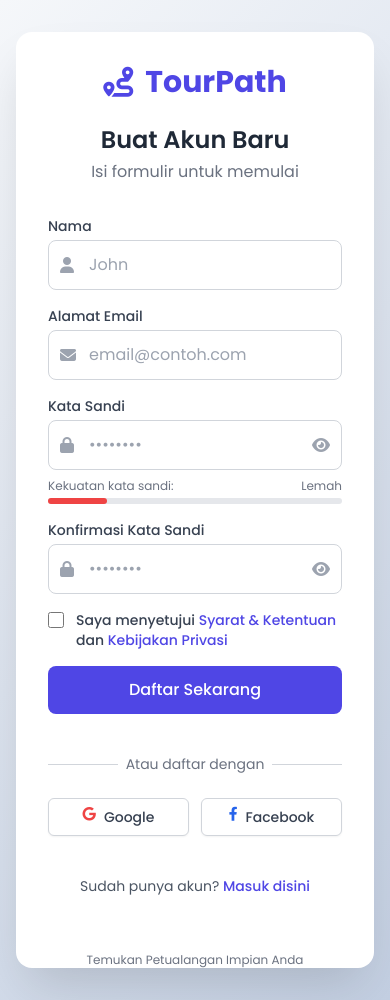
After one commit to rahmatsigma/TourPath, a Django app: template blog/templates/blog/registrasi.html in a window 390 px wide. The commit adds this page. Run offline with Django 5.2, Linux system fonts and the light colour scheme; the template is opened without the code that fills it, so the values that code supplies are empty; some libraries are stand-ins or nearby versions.

Commit message:
add registrasi

```diff
--- a/blog/templates/blog/login.html
+++ b/blog/templates/blog/login.html
@@ -133,7 +133,7 @@
         </div>
 
         <div class="mt-6 text-center text-xs text-gray-500">
-            Temukan Petualangan Impian Andaa
+            Temukan Petualangan Impian Anda
         </div>
     </div>
 
--- /dev/null
+++ b/blog/templates/blog/registrasi.html
@@ -0,0 +1,311 @@
+<!DOCTYPE html>
+<html lang="en">
+<head>
+    <meta charset="UTF-8">
+    <meta name="viewport" content="width=device-width, initial-scale=1.0">
+    <title>TourPath | Daftar Akun</title>
+    <script src="https://cdn.tailwindcss.com"></script>
+    <link rel="stylesheet" href="https://cdnjs.cloudflare.com/ajax/libs/font-awesome/6.4.0/css/all.min.css">
+    <style>
+        @import url('https://fonts.googleapis.com/css2?family=Poppins:wght@300;400;500;600;700&display=swap');
+
+        body {
+            font-family: 'Poppins', sans-serif;
+            background: linear-gradient(135deg, #f5f7fa 0%, #c3cfe2 100%);
+            min-height: 100vh;
+        }
+
+        .card-shadow {
+            box-shadow: 0 25px 50px -12px rgba(0, 0, 0, 0.15);
+        }
+
+        .input-focus:focus {
+            box-shadow: 0 0 0 3px rgba(99, 102, 241, 0.3);
+            border-color: rgba(99, 102, 241, 0.5);
+        }
+
+        .btn-hover:hover {
+            transform: translateY(-2px);
+            box-shadow: 0 10px 20px -5px rgba(99, 102, 241, 0.5);
+        }
+
+        .animate-float {
+            animation: float 6s ease-in-out infinite;
+        }
+
+        .animate-float-delay-1 {
+            animation: float 6s ease-in-out infinite 1s;
+        }
+
+        .animate-float-delay-2 {
+            animation: float 6s ease-in-out infinite 2s;
+        }
+
+        @keyframes float {
+            0% { transform: translateY(0px); }
+            50% { transform: translateY(-15px); }
+            100% { transform: translateY(0px); }
+        }
+
+        .password-strength {
+            height: 4px;
+            transition: all 0.3s ease;
+        }
+
+        .progress-bar {
+            transition: width 0.5s ease;
+        }
+    </style>
+</head>
+<body class="flex items-center justify-center p-4 py-8">
+    <div class="hidden md:block absolute top-10 left-10 w-32 h-32 rounded-full bg-indigo-200 opacity-70 animate-float"></div>
+    <div class="hidden md:block absolute bottom-20 right-20 w-40 h-40 rounded-full bg-purple-200 opacity-70 animate-float-delay-1"></div>
+    <div class="hidden md:block absolute top-1/3 right-1/4 w-24 h-24 rounded-full bg-blue-200 opacity-70 animate-float-delay-2"></div>
+    <div class="hidden md:block absolute bottom-1/4 left-1/4 w-20 h-20 rounded-full bg-pink-200 opacity-70 animate-float"></div>
+
+    <div class="w-full max-w-2xl z-10">
+        <div class="bg-white rounded-2xl overflow-hidden card-shadow">
+            <div class="md:flex">
+                <div class="hidden md:block md:w-1/2 bg-gradient-to-br from-indigo-500 to-purple-600 p-8 flex flex-col justify-center items-center text-white">
+                    <div class="mb-8 text-center">
+                        <i class="fas fa-passport text-6xl mb-4"></i>
+                        <h2 class="text-2xl font-bold mb-2">Mulai Petualangan Anda</h2>
+                        <p class="opacity-90">Buat akun untuk merencanakan perjalanan wisata yang dipersonalisasi khusus untuk Anda</p>
+                    </div>
+                    <img src="https://illustrations.popsy.co/amber/traveling.svg" alt="Travel illustration" class="w-64 h-64 object-contain">
+                    <div class="mt-8 text-sm opacity-80">
+                        Sudah punya akun? <a href="#" class="font-semibold underline hover:opacity-100">Masuk disini</a>
+                    </div>
+                </div>
+
+                <div class="w-full md:w-1/2 p-8">
+                    <div class="flex justify-center mb-6">
+                        <div class="flex items-center">
+                            <i class="fas fa-route text-indigo-600 text-3xl mr-3"></i>
+                            <h1 class="text-3xl font-bold text-indigo-600">TourPath</h1>
+                        </div>
+                    </div>
+
+                    <h2 class="text-2xl font-semibold text-gray-800 text-center mb-1">Buat Akun Baru</h2>
+                    <p class="text-gray-500 text-center mb-8">Isi formulir untuk memulai</p>
+
+                    <form id="registerForm" class="space-y-4">
+                        <div class="grid grid-cols-1 md:grid-cols-2 gap-4">
+                            <div>
+                                <label for="firstName" class="block text-sm font-medium text-gray-700 mb-1">Nama</label>
+                                <div class="relative">
+                                    <div class="absolute inset-y-0 left-0 pl-3 flex items-center pointer-events-none">
+                                        <i class="fas fa-user text-gray-400"></i>
+                                    </div>
+                                    <input type="text" id="firstName" name="firstName" required
+                                           class="pl-10 w-full px-4 py-3 rounded-lg border border-gray-300 focus:border-indigo-500 input-focus transition duration-300"
+                                           placeholder="John">
+                                </div>
+                            </div>
+
+
+                        <div>
+                            <label for="email" class="block text-sm font-medium text-gray-700 mb-1">Alamat Email</label>
+                            <div class="relative">
+                                <div class="absolute inset-y-0 left-0 pl-3 flex items-center pointer-events-none">
+                                    <i class="fas fa-envelope text-gray-400"></i>
+                                </div>
+                                <input type="email" id="email" name="email" required
+                                       class="pl-10 w-full px-4 py-3 rounded-lg border border-gray-300 focus:border-indigo-500 input-focus transition duration-300"
+                                       placeholder="email@contoh.com">
+                            </div>
+                        </div>
+
+                        <div>
+                            <label for="password" class="block text-sm font-medium text-gray-700 mb-1">Kata Sandi</label>
+                            <div class="relative">
+                                <div class="absolute inset-y-0 left-0 pl-3 flex items-center pointer-events-none">
+                                    <i class="fas fa-lock text-gray-400"></i>
+                                </div>
+                                <input type="password" id="password" name="password" required
+                                       class="pl-10 w-full px-4 py-3 rounded-lg border border-gray-300 focus:border-indigo-500 input-focus transition duration-300"
+                                       placeholder="••••••••"
+                                       oninput="checkPasswordStrength(this.value)">
+                                <button type="button" id="togglePassword" class="absolute inset-y-0 right-0 pr-3 flex items-center">
+                                    <i class="fas fa-eye text-gray-400 hover:text-gray-600 cursor-pointer"></i>
+                                </button>
+                            </div>
+                            <div class="mt-2">
+                                <div class="flex justify-between text-xs text-gray-500 mb-1">
+                                    <span>Kekuatan kata sandi:</span>
+                                    <span id="passwordStrengthText">Lemah</span>
+                                </div>
+                                <div class="w-full bg-gray-200 rounded-full h-1.5">
+                                    <div id="passwordStrengthBar" class="bg-red-500 h-1.5 rounded-full progress-bar" style="width: 20%"></div>
+                                </div>
+                            </div>
+                        </div>
+
+                        <div>
+                            <label for="confirmPassword" class="block text-sm font-medium text-gray-700 mb-1">Konfirmasi Kata Sandi</label>
+                            <div class="relative">
+                                <div class="absolute inset-y-0 left-0 pl-3 flex items-center pointer-events-none">
+                                    <i class="fas fa-lock text-gray-400"></i>
+                                </div>
+                                <input type="password" id="confirmPassword" name="confirmPassword" required
+                                       class="pl-10 w-full px-4 py-3 rounded-lg border border-gray-300 focus:border-indigo-500 input-focus transition duration-300"
+                                       placeholder="••••••••">
+                                <button type="button" id="toggleConfirmPassword" class="absolute inset-y-0 right-0 pr-3 flex items-center">
+                                    <i class="fas fa-eye text-gray-400 hover:text-gray-600 cursor-pointer"></i>
+                                </button>
+                            </div>
+                        </div>
+
+                        <div class="flex items-start">
+                            <div class="flex items-center h-5">
+                                <input id="terms" name="terms" type="checkbox" required
+                                       class="focus:ring-indigo-500 h-4 w-4 text-indigo-600 border-gray-300 rounded">
+                            </div>
+                            <div class="ml-3 text-sm">
+                                <label for="terms" class="font-medium text-gray-700">Saya menyetujui <a href="#" class="text-indigo-600 hover:text-indigo-500">Syarat & Ketentuan</a> dan <a href="#" class="text-indigo-600 hover:text-indigo-500">Kebijakan Privasi</a></label>
+                            </div>
+                        </div>
+
+                        <button type="submit"
+                                class="w-full bg-indigo-600 text-white py-3 px-4 rounded-lg font-medium hover:bg-indigo-700 focus:outline-none focus:ring-2 focus:ring-offset-2 focus:ring-indigo-500 transition duration-300 btn-hover">
+                            Daftar Sekarang
+                        </button>
+                    </form>
+
+                    <div class="mt-6">
+                        <div class="relative">
+                            <div class="absolute inset-0 flex items-center">
+                                <div class="w-full border-t border-gray-300"></div>
+                            </div>
+                            <div class="relative flex justify-center text-sm">
+                                <span class="px-2 bg-white text-gray-500">Atau daftar dengan</span>
+                            </div>
+                        </div>
+
+                        <div class="mt-6 grid grid-cols-2 gap-3">
+                            <button type="button"
+                                    class="w-full inline-flex justify-center py-2 px-4 border border-gray-300 rounded-md shadow-sm bg-white text-sm font-medium text-gray-700 hover:bg-gray-50 focus:outline-none focus:ring-2 focus:ring-offset-2 focus:ring-indigo-500">
+                                <i class="fab fa-google text-red-500"></i>
+                                <span class="ml-2">Google</span>
+                            </button>
+
+                            <button type="button"
+                                    class="w-full inline-flex justify-center py-2 px-4 border border-gray-300 rounded-md shadow-sm bg-white text-sm font-medium text-gray-700 hover:bg-gray-50 focus:outline-none focus:ring-2 focus:ring-offset-2 focus:ring-indigo-500">
+                                <i class="fab fa-facebook-f text-blue-600"></i>
+                                <span class="ml-2">Facebook</span>
+                            </button>
+                        </div>
+                    </div>
+
+                    <div class="mt-6 text-center text-sm text-gray-600 md:hidden">
+                        Sudah punya akun? <a href="#" class="font-medium text-indigo-600 hover:text-indigo-500">Masuk disini</a>
+                    </div>
+                </div>
+            </div>
+        </div>
+
+        <div class="mt-6 text-center text-xs text-gray-500">
+          Temukan Petualangan Impian Anda
+        </div>
+    </div>
+
+    <script>
+        document.addEventListener('DOMContentLoaded', function() {
+            const togglePassword = document.getElementById('togglePassword');
+            const toggleConfirmPassword = document.getElementById('toggleConfirmPassword');
+            const password = document.getElementById('password');
+            const confirmPassword = document.getElementById('confirmPassword');
+
+            togglePassword.addEventListener('click', function() {
+                const type = password.getAttribute('type') === 'password' ? 'text' : 'password';
+                password.setAttribute('type', type);
+                this.innerHTML = type === 'password' ? '<i class="fas fa-eye text-gray-400 hover:text-gray-600 cursor-pointer"></i>' : '<i class="fas fa-eye-slash text-gray-400 hover:text-gray-600 cursor-pointer"></i>';
+            });
+
+            toggleConfirmPassword.addEventListener('click', function() {
+                const type = confirmPassword.getAttribute('type') === 'password' ? 'text' : 'password';
+                confirmPassword.setAttribute('type', type);
+                this.innerHTML = type === 'password' ? '<i class="fas fa-eye text-gray-400 hover:text-gray-600 cursor-pointer"></i>' : '<i class="fas fa-eye-slash text-gray-400 hover:text-gray-600 cursor-pointer"></i>';
+            });
+
+            // Password strength checker
+            window.checkPasswordStrength = function(password) {
+                const strengthBar = document.getElementById('passwordStrengthBar');
+                const strengthText = document.getElementById('passwordStrengthText');
+
+                // Reset
+                let strength = 0;
+                let color = 'red';
+                let text = 'Lemah';
+
+                // Check length
+                if (password.length >= 5) strength += 1;
+                if (password.length >= 8) strength += 1;
+
+                // Check for mixed case
+                if (password.match(/([a-z].*[A-Z])|([A-Z].*[a-z])/)) strength += 1;
+
+                // Check for numbers
+                if (password.match(/([0-9])/)) strength += 1;
+
+                // Update progress bar
+                if (strength <= 1) {
+                    color = 'red';
+                    text = 'Lemah';
+                } else if (strength === 2) {
+                    color = 'yellow';
+                    text = 'Sedang';
+                } else if (strength === 3) {
+                    color = 'blue';
+                    text = 'Kuat';
+                } else {
+                    color = 'green';
+                    text = 'Sangat Kuat';
+                }
+
+                const width = (strength / 4) * 100;
+                strengthBar.style.width = `${width}%`;
+                strengthBar.className = `bg-${color}-500 h-1.5 rounded-full progress-bar`;
+                strengthText.textContent = text;
+                strengthText.className = `text-${color}-500 font-medium`;
+            };
+
+            // Form submission
+            const registerForm = document.getElementById('registerForm');
+
+            registerForm.addEventListener('submit', function(e) {
+                e.preventDefault();
+
+                const firstName = document.getElementById('Name').value;
+                const email = document.getElementById('email').value;
+                const password = document.getElementById('password').value;
+                const confirmPassword = document.getElementById('confirmPassword').value;
+                const terms = document.getElementById('terms').checked;
+
+                // Simple validation
+                if (!firstName || !lastName || !email || !password || !confirmPassword) {
+                    alert('Silakan lengkapi semua field yang diperlukan');
+                    return;
+                }
+
+                if (password !== confirmPassword) {
+                    alert('Kata sandi dan konfirmasi kata sandi tidak cocok');
+                    return;
+                }
+
+                if (!terms) {
+                    alert('Anda harus menyetujui Syarat & Ketentuan');
+                    return;
+                }
+
+                // Here you would typically send the data to your backend
+                console.log('Registration data:', { firstName, lastName, email, password });
+
+                // Simulate successful registration
+                alert('Pendaftaran berhasil! Selamat datang di TourPath.');
+                // window.location.href = 'dashboard.html';
+            });
+        });
+    </script>
+</body>
+</html>
```
